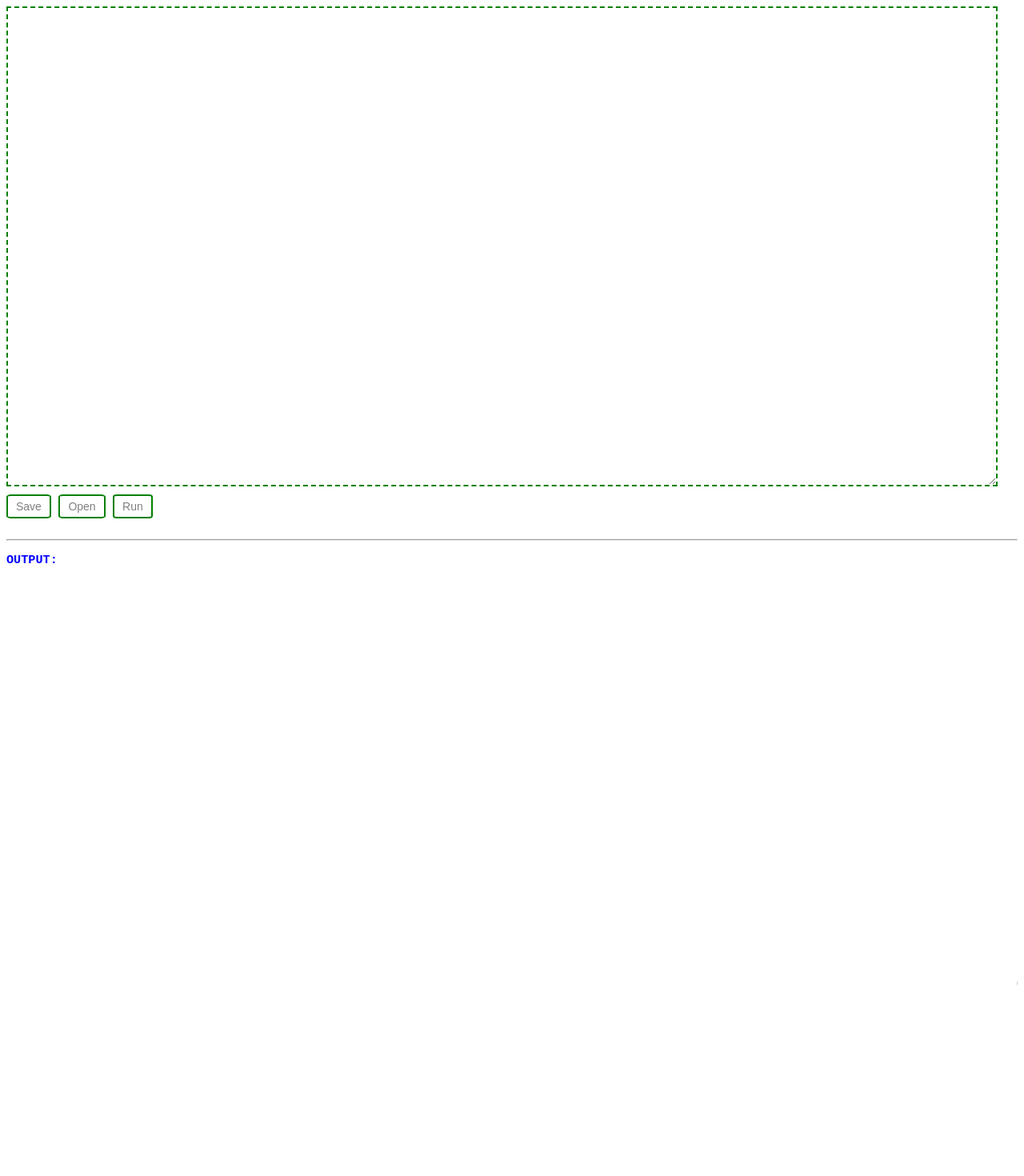
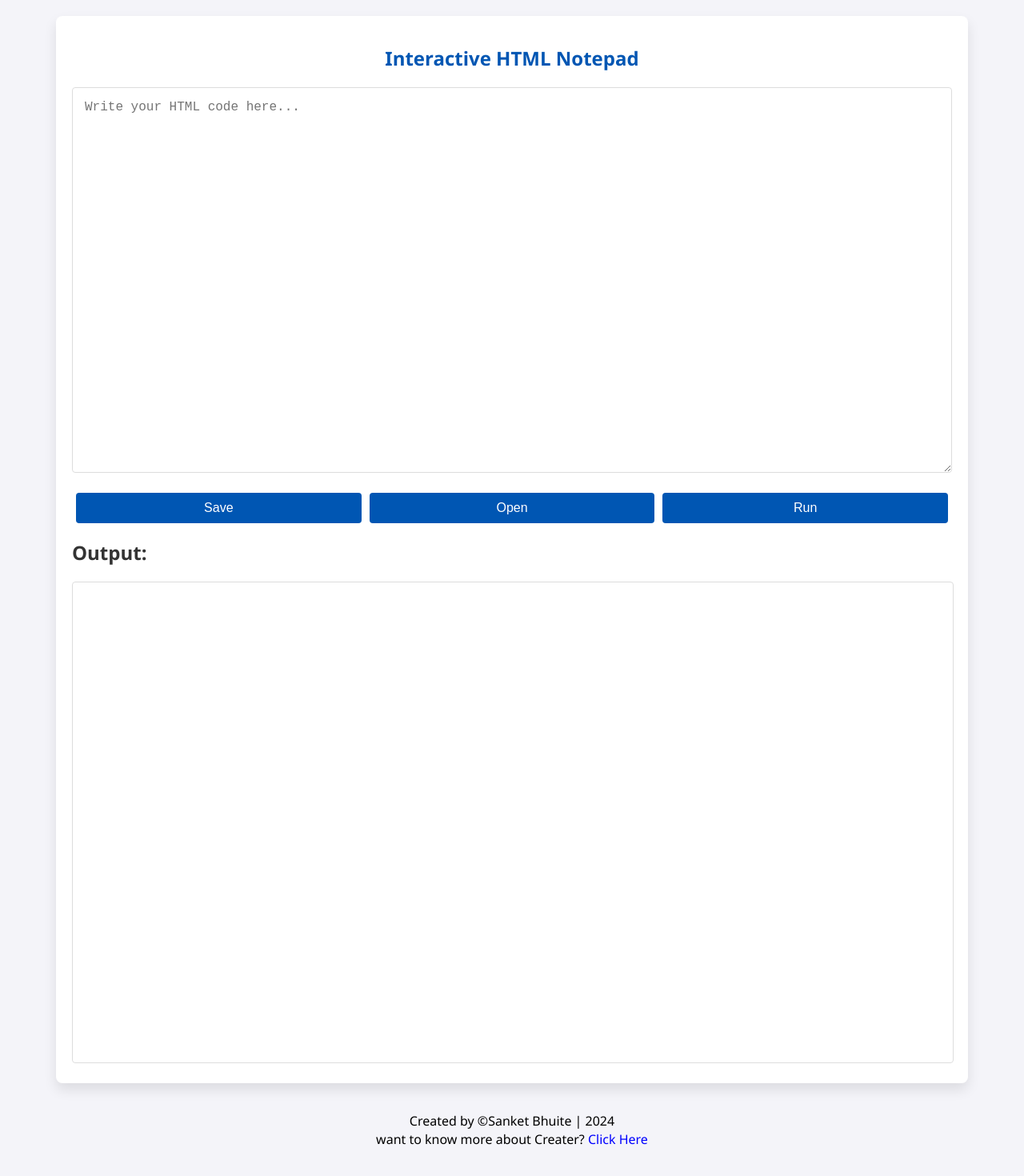
Before and after one commit to sanketbhuite/Simple-web-based-Notepad, a plain HTML site: page index.html in a window 1280 px wide. Shown: the whole page at 80% size. Before the commit the page ends 1243 px from the top, so only its background shows below. Drawn offline with Linux system fonts and the light colour scheme.

Commit message:
Update index.html

```diff
--- a/index.html
+++ b/index.html
@@ -1,85 +1,142 @@
-<html>
+<!DOCTYPE html>
+<html lang="en">
 <head>
-<title>Notepad</title>
+    <meta charset="UTF-8">
+    <meta name="viewport" content="width=device-width, initial-scale=1.0">
+    <title>HTML Notepad</title>
     <style>
         body {
-        font-family: Arial, sans-serif;
+            font-family: 'Segoe UI', Tahoma, Geneva, Verdana, sans-serif;
+            background-color: #f4f4f9;
+            color: #333;
+            margin: 0;
+            padding: 20px;
+            display: flex;
+            flex-direction: column;
+            align-items: center;
+            justify-content: center;
+            min-height: 100vh;
+        }
+        .container {
+            max-width: 1100px;
+            width: 100%;
+            background: #ffffff;
+            box-shadow: 0 8px 16px rgba(0, 0, 0, 0.1);
+            border-radius: 8px;
+            overflow: hidden;
+            padding: 20px;
+        }
+        h1 {
+            font-size: 24px;
+            text-align: center;
+            color: #0056b3;
+            margin-bottom: 20px;
         }
         textarea {
-        width: 98%;
-        height: 600px;
-        border: 2px dashed green;
-        padding: 10px;
-        margin-bottom: 10px;
-        font-size: 20;
+            width: -webkit-fill-available ;
+            height: 450px;
+            border: 1px solid #ddd;
+            padding: 15px;
+            border-radius: 4px;
+            font-size: 16px;
+            font-family: 'Courier New', Courier, monospace;
+            resize: vertical;
+            margin-bottom: 20px;
+        }
+        .buttons {
+            display: flex;
+            justify-content: space-between;
+            margin-bottom: 20px;
         }
         button {
-        padding: 5px 10px;
-        font-size: 14px;
-        color: gray;
-        border: 2px solid green;
-        border-radius: 10%;
-        background-color: white;
-        margin-right: 5px;
+            flex: 1;
+            margin: 0 5px;
+            padding: 10px;
+            font-size: 16px;
+            color: white;
+            background-color: #0056b3;
+            border: none;
+            border-radius: 4px;
+            cursor: pointer;
+            transition: background-color 0.3s ease;
         }
-#finally{
-         border: 0px;
-         height: 500px ;
+        button:hover {
+            background-color: #004494;
+        }
+        #finally {
+            border: 1px solid #ddd;
             width: 100%;
-         display: block;
+            height: 600px;
+            border-radius: 4px;
         }
-h3{
-        font-family: monospace;
-        color: blue;}
+        footer {
+            text-align: center;
+            color: black;
+            margin-top: 20px;
+        }
+        footer #creater {
+            margin-top: -15px;
+        }
+        footer #creater a{
+            color: blue;
+            text-decoration: none;
+        }
     </style>
 </head>
 <body>
-<textarea id="np"></textarea>
-<div>
+
+<div class="container">
+    <h1>Interactive HTML Notepad</h1>
+    <textarea id="np" placeholder="Write your HTML code here..."></textarea>
+    <div class="buttons">
         <button onclick="save()">Save</button>
         <button onclick="openFile()">Open</button>
         <button onclick="runCode()">Run</button>
-</div><br><hr>
-<h3>OUTPUT:</h3>
+    </div>
+    <h2>Output:</h2>
     <iframe id="finally"></iframe>
-<marquee>
-<sub style="font-size: x-small; color:gray;">CREATED BY ©SANKET BHUITE</sub>
-</marquee>
+</div>
+
+<footer>
+    <p>Created by ©Sanket Bhuite | 2024</p>
+    <p id="creater">want to know more about Creater? <a href="https://sanketbhuite.github.io/Sanket-Bhuite-Portfolio/">Click Here</a>
+</footer>
+
 <script>
     function save() {
-        var txt= document.getElementById('np').value;
-        var f= prompt("Enter file name:", "NewFile.txt");
-        if (f){
-            var b= new Blob([txt], { type: 'text/plain' });
+        var txt = document.getElementById('np').value;
+        var filename = prompt("Enter file name:", "NewFile.html");
+        if (filename) {
+            var blob = new Blob([txt], { type: 'text/plain' });
             var a = document.createElement('a');
-            a.download = f;
-            a.href = window.URL.createObjectURL(b);
+            a.download = filename;
+            a.href = window.URL.createObjectURL(blob);
             a.click();
         }
     }
 
     function openFile() {
-    var ip= document.createElement('input');
-    ip.type = 'file';
-    ip.onchange = function(event) {
-        var f= event.target.files[0];
-        var r= new FileReader();
-        r.onload = function(e) {
+        var input = document.createElement('input');
+        input.type = 'file';
+        input.onchange = function(event) {
+            var file = event.target.files[0];
+            var reader = new FileReader();
+            reader.onload = function(e) {
                 document.getElementById('np').value = e.target.result;
             };
-        r.readAsText(f);
+            reader.readAsText(file);
         };
-    ip.click();
+        input.click();
     }
 
     function runCode() {
-        var c= document.getElementById('np').value;
-        var f= document.getElementById('finally').contentWindow.document;
-        f.open();
-        f.write(c);
-        f.close();
-
+        var code = document.getElementById('np').value;
+        var frame = document.getElementById('finally').contentWindow.document;
+        frame.open();
+        frame.write(code);
+        frame.close();
     }
 </script>
+
 </body>
 </html>
```
Lines whose indentation alone changed are shown as unchanged.
